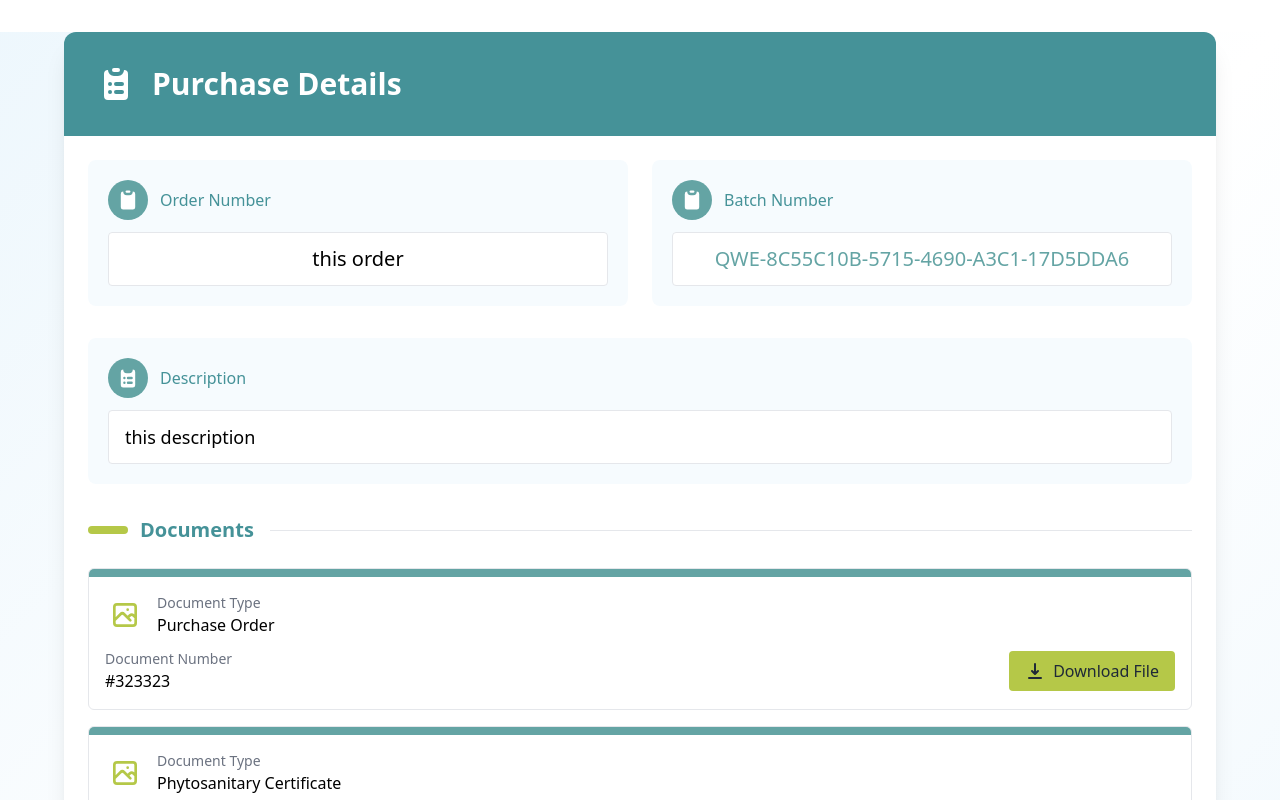
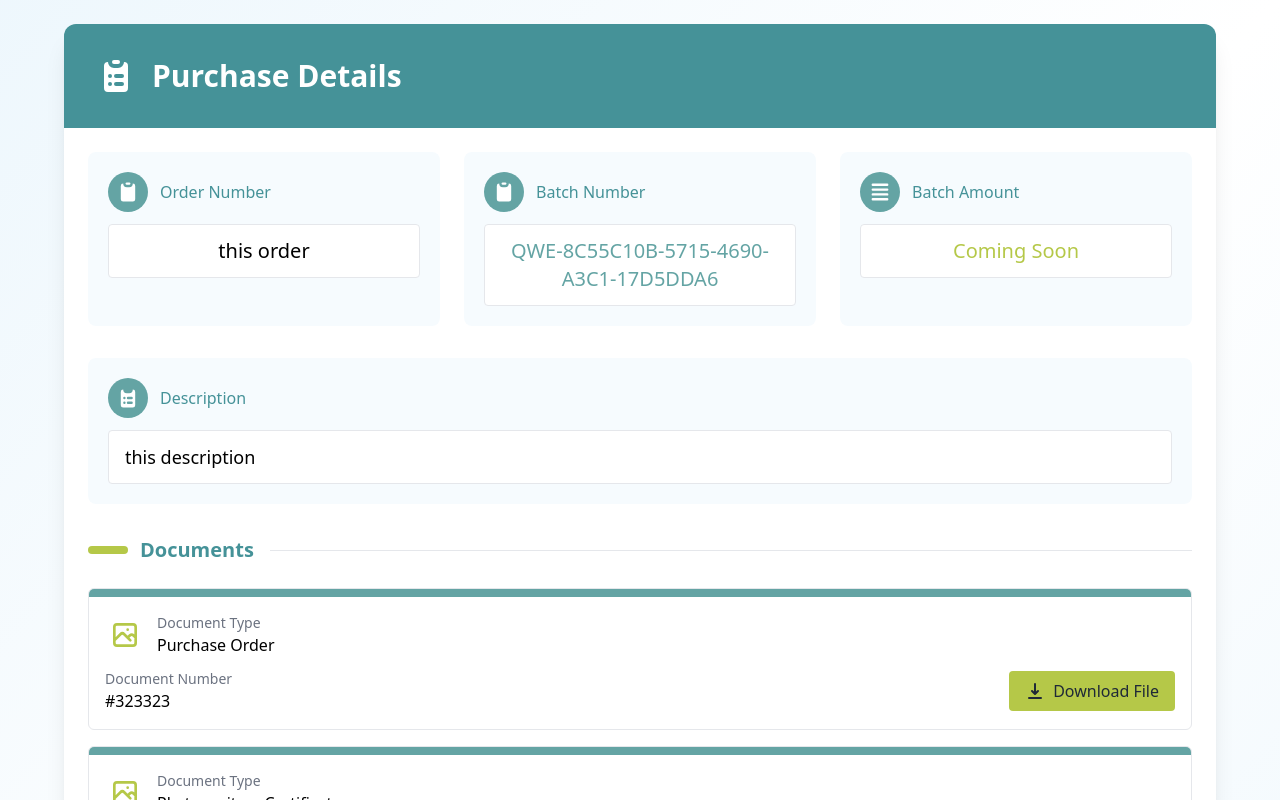
Before and after one commit to arbitroy/Batch-trace, a React (Vite) app: page / in a window 1280 px wide. Shown: the top 800 px of the page. Built offline with nearby package versions, Linux system fonts and the light colour scheme.

Commit message:
feat: Enhance App component layout and add Batch Amount display

```diff
--- a/src/App.jsx
+++ b/src/App.jsx
@@ -277,8 +277,8 @@ function App() {
     : [];
 
   return (
-    <div className="min-h-screen w-full bg-gradient-to-br from-company-sky/20 via-white to-company-sky/20">
-      <div className="max-w-6xl mx-auto bg-white rounded-lg md:rounded-xl shadow-lg md:shadow-xl overflow-hidden my-4 md:my-8">
+    <div className="w-full bg-gradient-to-br from-company-sky/20 via-white to-company-sky/20 pt-4 pb-4 md:pt-6 md:pb-8">
+      <div className="max-w-6xl mx-auto bg-white rounded-lg md:rounded-xl shadow-lg md:shadow-xl overflow-hidden">
         {/* Solid Header */}
         <div className="bg-company-turquoise py-4 px-4 md:py-8 md:px-8">
           <h1 className="text-2xl md:text-3xl font-bold text-white flex items-center">
@@ -292,7 +292,7 @@ function App() {
 
         <div className="p-4 md:p-6">
           {/* Purchase Information Card - Stacked on mobile */}
-          <div className="grid grid-cols-1 md:grid-cols-2 gap-4 md:gap-6 mb-6 md:mb-8">
+          <div className="grid grid-cols-1 md:grid-cols-3 gap-4 md:gap-6 mb-6 md:mb-8">
             <div className="bg-company-sky/10 rounded-lg p-4 md:p-5">
               <div className="flex items-center mb-3">
                 <div className="w-8 h-8 md:w-10 md:h-10 rounded-full bg-company-teal flex items-center justify-center text-white mr-3">
@@ -320,6 +320,20 @@ function App() {
               </div>
               <div className="bg-white py-2 px-3 md:py-3 md:px-4 rounded border border-gray-200 text-center text-lg md:text-xl text-company-teal">
                 {uniqueBatchNumbers.length > 0 ? uniqueBatchNumbers[0] : 'N/A'}
+              </div>
+            </div>
+
+            <div className="bg-company-sky/10 rounded-lg p-4 md:p-5">
+              <div className="flex items-center mb-3">
+                <div className="w-8 h-8 md:w-10 md:h-10 rounded-full bg-company-teal flex items-center justify-center text-white mr-3">
+                  <svg xmlns="http://www.w3.org/2000/svg" className="h-5 w-5 md:h-6 md:w-6" viewBox="0 0 20 20" fill="currentColor">
+                    <path fillRule="evenodd" d="M3 4a1 1 0 011-1h12a1 1 0 110 2H4a1 1 0 01-1-1zm0 4a1 1 0 011-1h12a1 1 0 110 2H4a1 1 0 01-1-1zm0 4a1 1 0 011-1h12a1 1 0 110 2H4a1 1 0 01-1-1zm0 4a1 1 0 011-1h12a1 1 0 110 2H4a1 1 0 01-1-1z" clipRule="evenodd" />
+                  </svg>
+                </div>
+                <label className="text-sm md:text-base font-medium text-company-turquoise">Batch Amount</label>
+              </div>
+              <div className="bg-white py-2 px-3 md:py-3 md:px-4 rounded border border-gray-200 text-center text-lg md:text-xl text-company-lime font-medium">
+                {orderData?.BatchAmount || 'Coming Soon'}
               </div>
             </div>
           </div>
```
